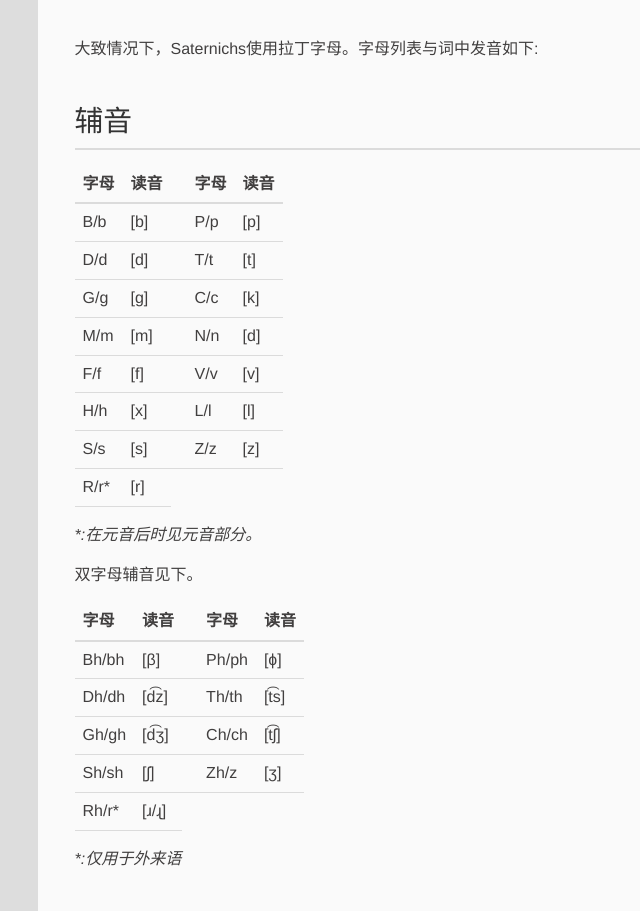
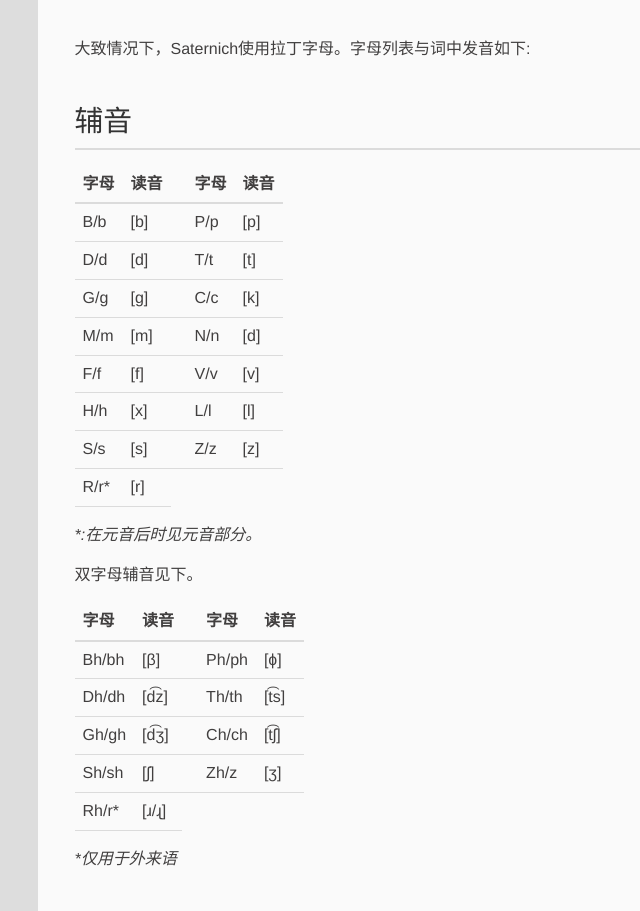
Before and after one commit to Avergerch/Avergerch.github.io, a plain HTML site: page index.html in a window 1280 px wide. Shown: the part 319-1230 px from the top of the page, 0-640 px from the left. Drawn offline with Linux system fonts and the light colour scheme; a script that the page names is missing.

Commit message:
Site updated: 2017-01-09 21:29:49

```diff
--- a/index.html
+++ b/index.html
@@ -87,7 +87,7 @@
 </header>
     <div class="article-content">
 
-        <p>大致情况下，Saternichs使用拉丁字母。字母列表与词中发音如下:</p>
+        <p>大致情况下，Saternich使用拉丁字母。字母列表与词中发音如下:</p>
 <h1 id="辅音"><a href="#辅音" class="headerlink" title="辅音"></a>辅音</h1><table>
 <thead>
 <tr>
@@ -201,7 +201,7 @@
 </tr>
 </tbody>
 </table>
-<p><em>*:仅用于外来语</em></p>
+<p><em>*仅用于外来语</em></p>
 <h1 id="元音"><a href="#元音" class="headerlink" title="元音"></a>元音</h1><table>
 <thead>
 <tr>
```
Also changed, not shown: 2017/alphabet-of-saternich/index.html (+6 -6 lines).
